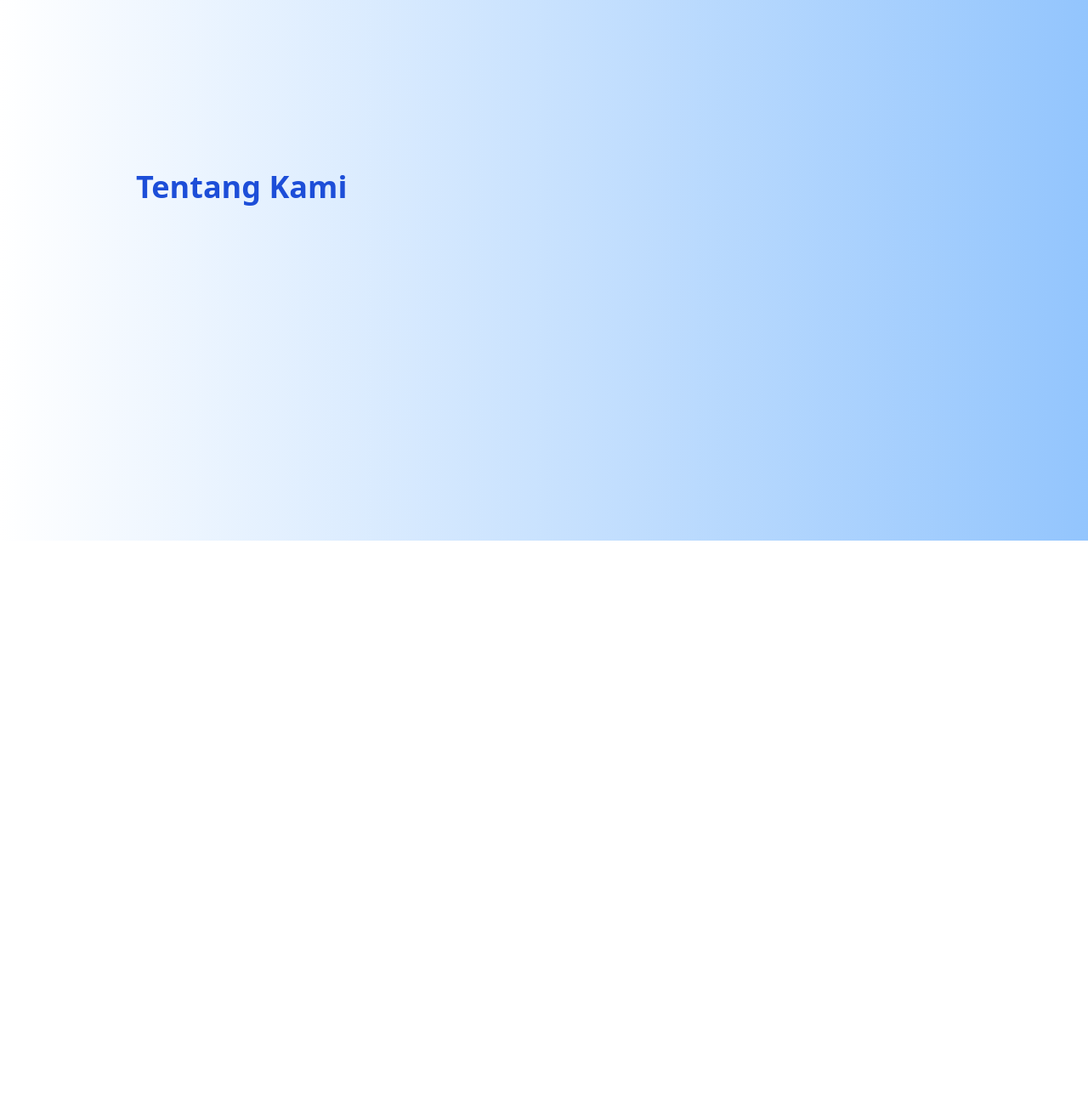
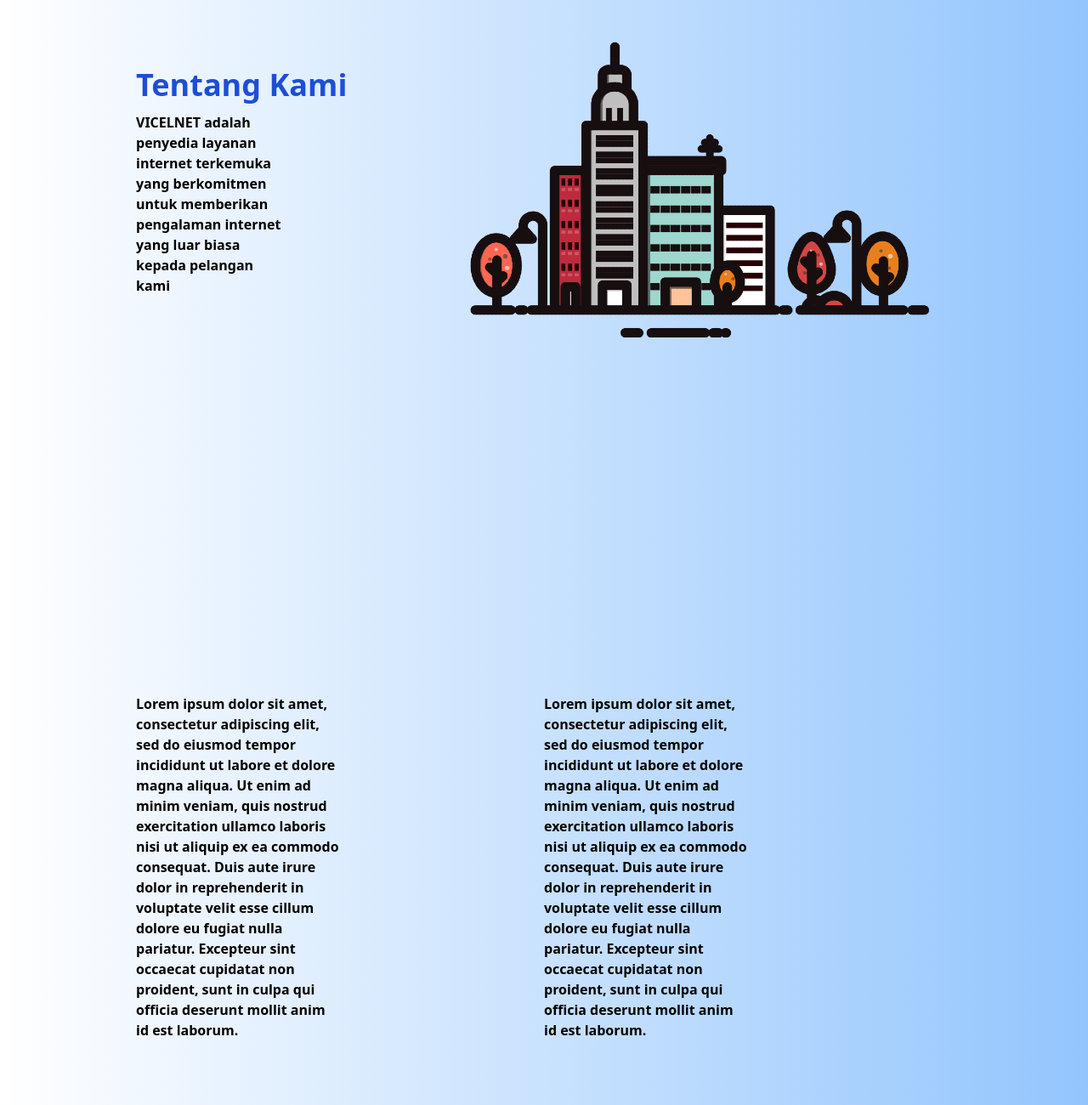
Before and after one commit to Andy2306/test-website, a website: page index.html in a window 1280 px wide. Shown: the part 1120-2420 px from the top of the page at 85% size. Before the commit the page ends 1756 px from the top, so only its background shows below. Drawn offline with Linux system fonts and the light colour scheme.

Commit message:
upload & update

```diff
--- a/index.html
+++ b/index.html
@@ -36,7 +36,7 @@
                     </svg></span>
         </nav>
     </header>
-    <main id="home" class="relative top-10"> <!--main content home-->
+    <main id="home" class="relative top-10 grid grid-cols-4 gap-4"> <!--main content home-->
     <div class="mx-auto flex h-screen items-center w-9/12">
                 <div class="mb-8 basis-1/2 text-black">
                     <h2 class="font-bold text-4xl text-blue-700">Selamat datang di VICELNET</h2>
@@ -51,6 +51,18 @@
                 <div class="mx-auto flex h-screen items-center w-9/12">
                     <div class="mb-8 basis-1/2 text-black">
                         <h2 class="font-bold text-4xl text-blue-700">Tentang Kami</h2>
+                        <P class="py-3 font-bold w-1/2">VICELNET adalah penyedia layanan internet terkemuka yang berkomitmen untuk memberikan pengalaman internet yang luar biasa kepada pelangan kami</P>
+                    </div>
+                    <img class="py-4 float-right w-48 h-48 mx-auto" src="./public/assets/gambar1.png" alt="">
+                </div>
+            </div>
+            <div id="service" class="relative top-10">
+                <div class="mx-auto flex h-screen items-center w-9/12">
+                    <div class="mb-8 basis-1/2 text-black col-auto">
+                        <p class="font-bold w-1/2">Lorem ipsum dolor sit amet, consectetur adipiscing elit, sed do eiusmod tempor incididunt ut labore et dolore magna aliqua. Ut enim ad minim veniam, quis nostrud exercitation ullamco laboris nisi ut aliquip ex ea commodo consequat. Duis aute irure dolor in reprehenderit in voluptate velit esse cillum dolore eu fugiat nulla pariatur. Excepteur sint occaecat cupidatat non proident, sunt in culpa qui officia deserunt mollit anim id est laborum.</p>
+                    </div>
+                    <div class="mb-8 basis-1/2 text-black col-auto float-right">
+                        <p class="font-bold w-1/2 text-right">Lorem ipsum dolor sit amet, consectetur adipiscing elit, sed do eiusmod tempor incididunt ut labore et dolore magna aliqua. Ut enim ad minim veniam, quis nostrud exercitation ullamco laboris nisi ut aliquip ex ea commodo consequat. Duis aute irure dolor in reprehenderit in voluptate velit esse cillum dolore eu fugiat nulla pariatur. Excepteur sint occaecat cupidatat non proident, sunt in culpa qui officia deserunt mollit anim id est laborum.</p>
                     </div>
                 </div>
             </div>
```
Also changed, not shown: public/assets/gambar1.png (added).
